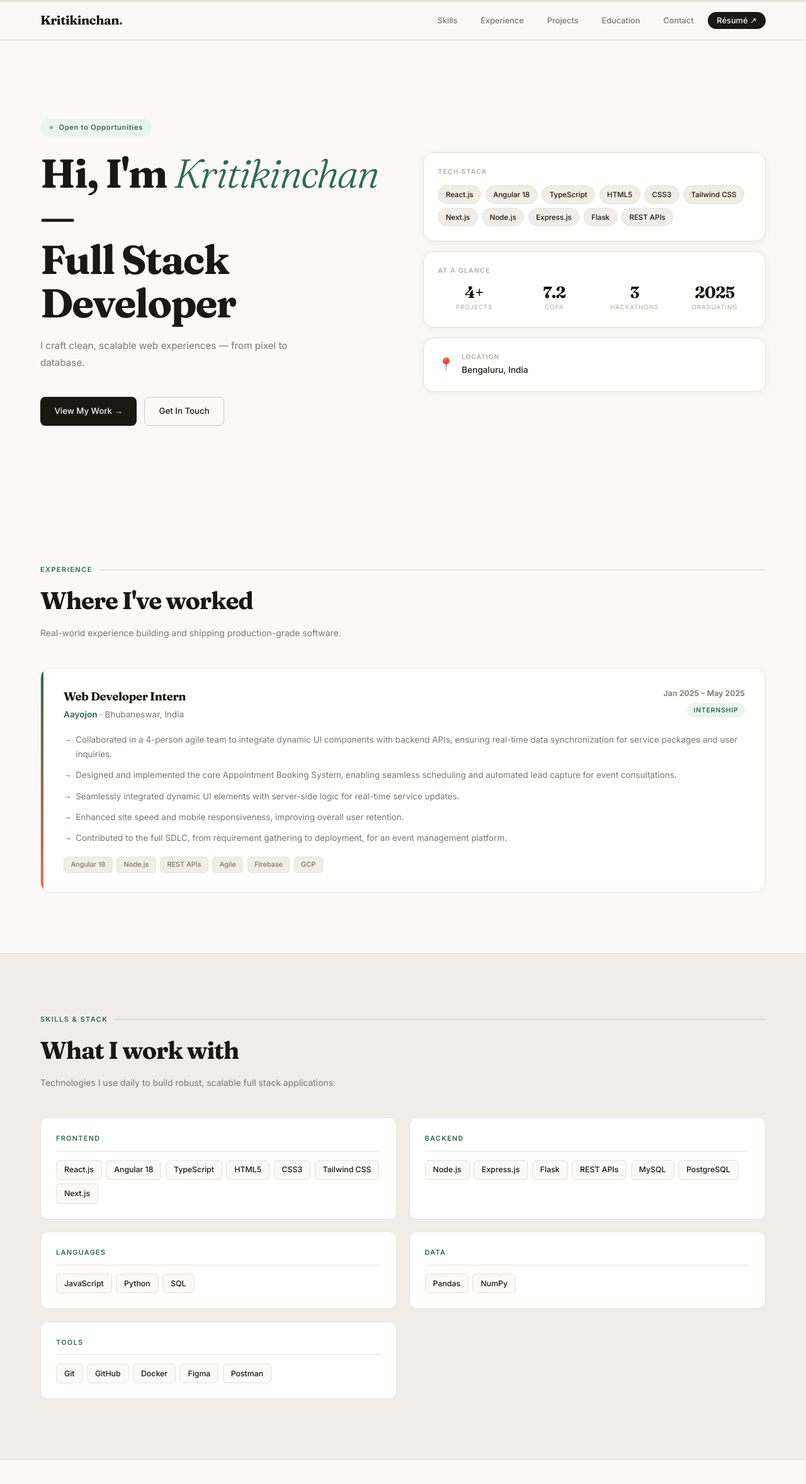
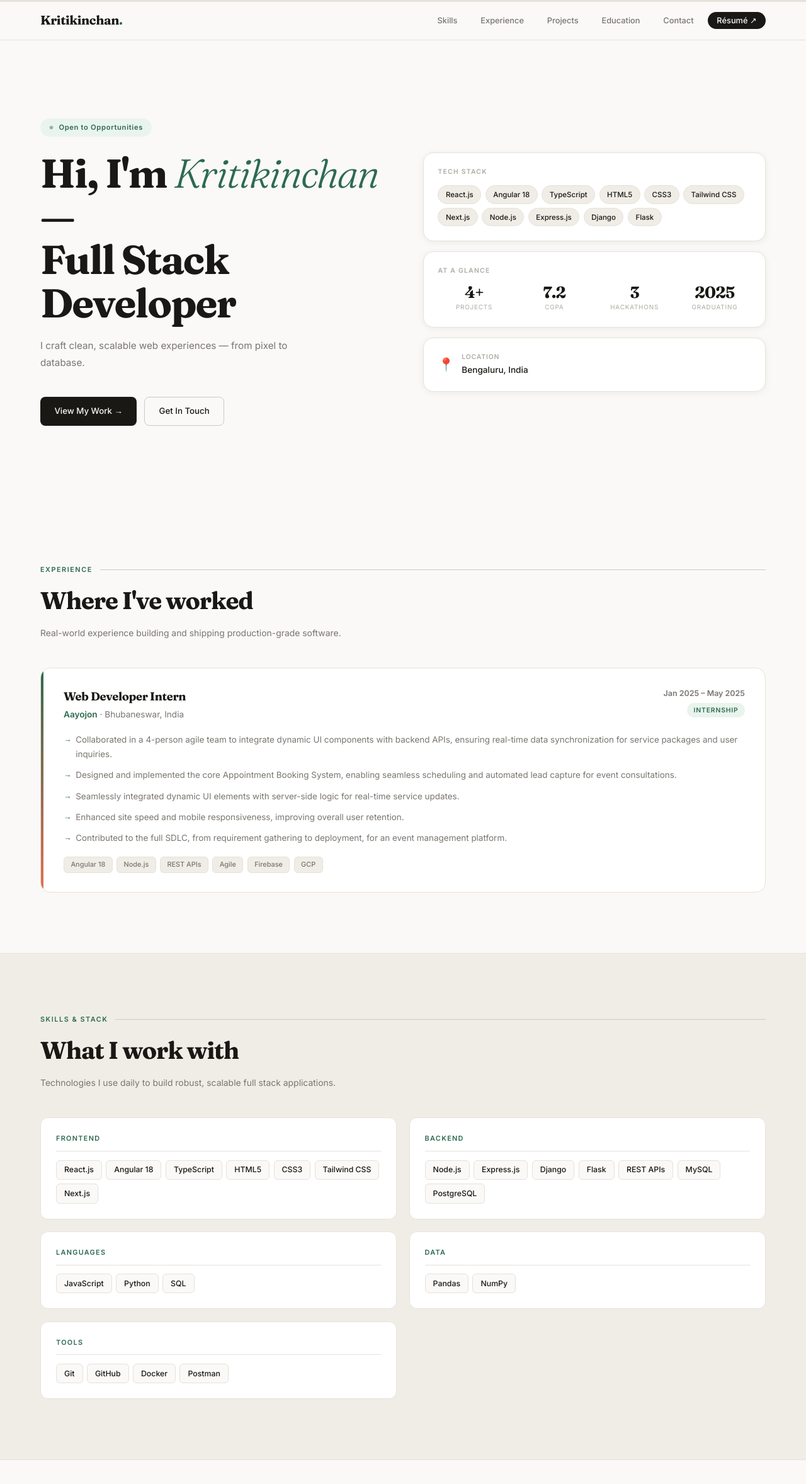
Before and after one commit to kritik50/Portfolio, a React (Vite) app: page / in a window 1280 px wide. Shown: the top 2356 px of the page at 63% size. Built offline with nearby package versions, Linux system fonts and the light colour scheme.

Commit message:
Updated Lists

```diff
--- a/src/data.js
+++ b/src/data.js
@@ -33,10 +33,10 @@ export const EXPERIENCE = [
 
 export const SKILLS = {
   Frontend:  ['React.js', 'Angular 18', 'TypeScript', 'HTML5', 'CSS3', 'Tailwind CSS', 'Next.js'],
-  Backend:   ['Node.js', 'Express.js', 'Flask', 'REST APIs', 'MySQL', 'PostgreSQL'],
+  Backend:   ['Node.js', 'Express.js', 'Django', 'Flask', 'REST APIs', 'MySQL', 'PostgreSQL'],
   Languages: ['JavaScript', 'Python', 'SQL'],
   Data:      ['Pandas', 'NumPy'],
-  Tools:     ['Git', 'GitHub', 'Docker', 'Figma', 'Postman'],
+  Tools:     ['Git', 'GitHub', 'Docker', 'Postman'],
 };
 
 export const PROJECTS = [
```
